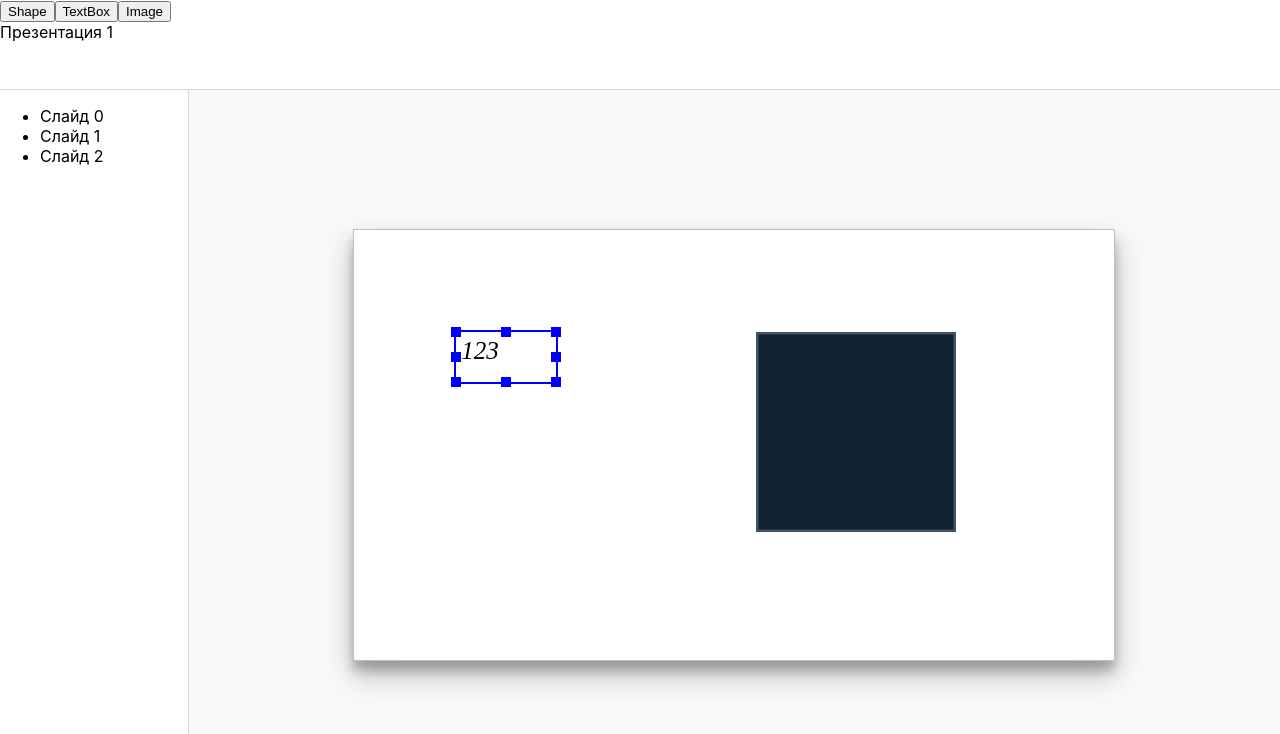
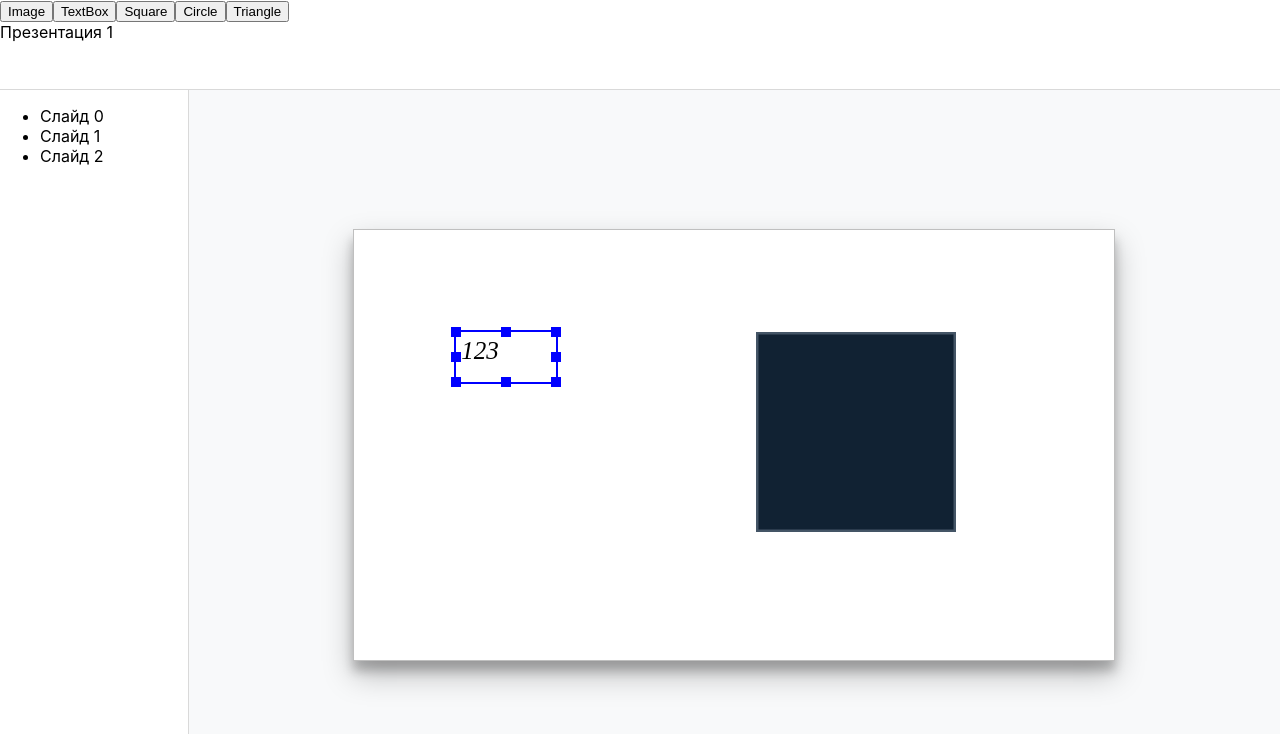
Before and after one commit to reactiven/presentationMaker, a React (Create React App) app: page / in a window 1280 px wide. Shown: the top 734 px of the page. Built offline with nearby package versions, Linux system fonts and the light colour scheme.

Commit message:
Переделал кнопки

```diff
--- a/src/components/TopPanel.tsx
+++ b/src/components/TopPanel.tsx
@@ -1,6 +1,6 @@
 import React from 'react';
 import { state } from '../Entity/State';
-import { ButtonProps, State } from '../Entity/types';
+import { State } from '../Entity/types';
 import { Button } from './Button';
 import './TopPanel.css';
 
@@ -8,10 +8,17 @@ type PropsType = {
     state: State,
 }
 
-function printNewShape(): void {
+function printNewSquare(): void {
     console.log('New shape')
 }
 
+function printNewCircle(): void {
+    console.log('New shape')
+}
+
+function printNewTriangle(): void {
+    console.log('New shape')
+}
 
 function printNewTextBox(): void {
     console.log('New textBox')
@@ -23,27 +30,34 @@ function printNewImage(): void {
 }
 
 function TopPanel(props: PropsType) {
-    let addShapeButtonProps: ButtonProps = {
-        onClick: printNewShape,
-        img:'',
-        label:'Shape',
-    }
-    let addTextBoxProps: ButtonProps = {
-        onClick: printNewTextBox,
-        img:'',
-        label:'TextBox',
-    }
-    let addImageProps: ButtonProps = {
-        onClick: printNewImage,
-        img:'',
-        label:'Image',
-    }
     return(
         <div className="top-panel">
             <div className="first-row">
-                {Button(addShapeButtonProps)}
-                {Button(addTextBoxProps)}
-                {Button(addImageProps)}
+                <Button
+                    onClick={printNewImage}
+                    img={''}
+                    label={'Image'}
+                />
+                <Button
+                    onClick={printNewTextBox}
+                    img={''}
+                    label={'TextBox'}
+                />
+                <Button
+                    onClick={printNewSquare}
+                    img={''}
+                    label={'Square'}
+                />
+                <Button
+                    onClick={printNewCircle}
+                    img={''}
+                    label={'Circle'}
+                />
+                <Button
+                    onClick={printNewTriangle}
+                    img={''}
+                    label={'Triangle'}
+                />
             </div>
             {state.presentationInfo.name}
         </div>
```
